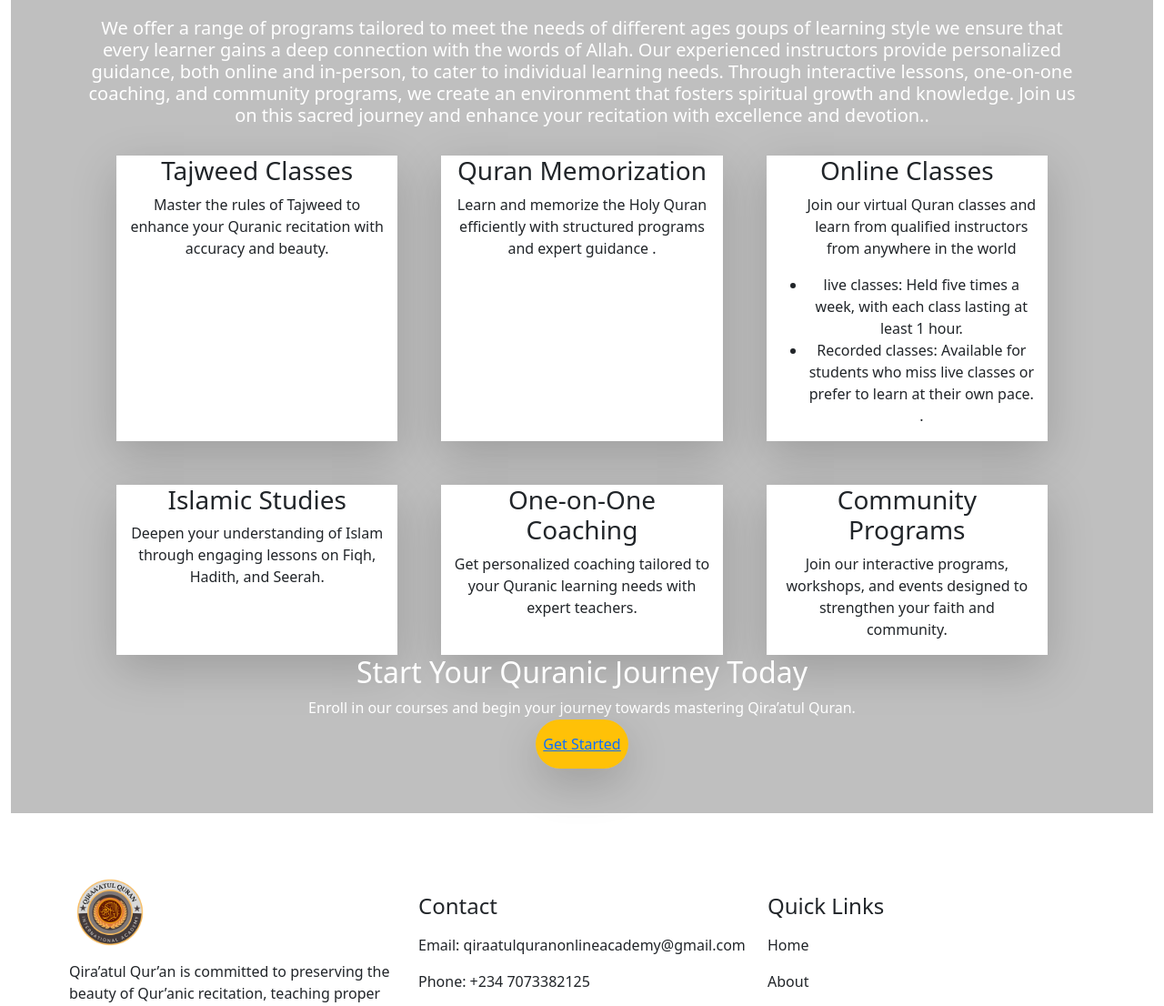
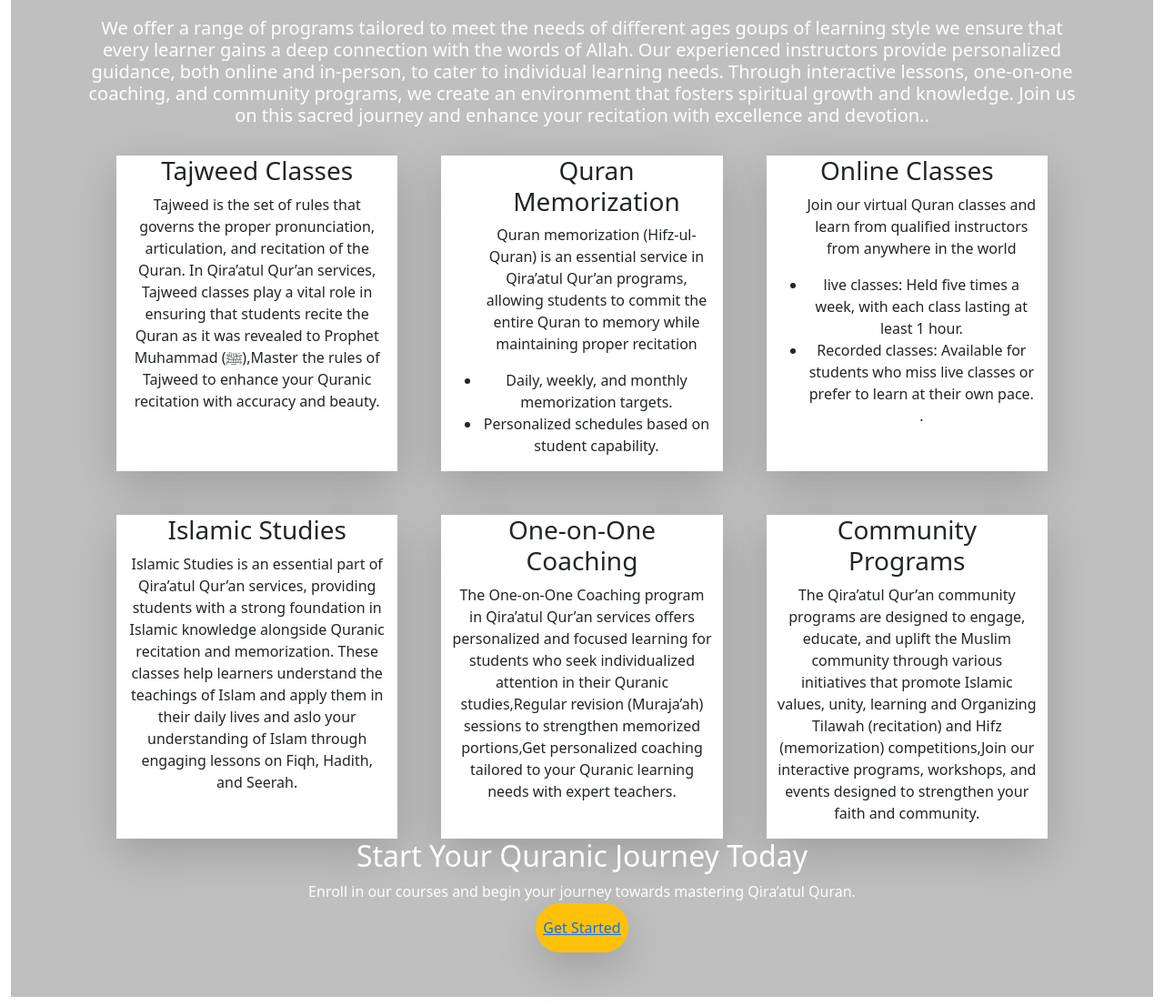
Before and after one commit to Hazratbilo/qira-atul-quran, a plain HTML site: page services.html in a window 1280 px wide. Shown: the part 332-1438 px from the top of the page at 91% size. Drawn offline with nearby package versions, Linux system fonts and the light colour scheme.

Commit message:
fifth push

```diff
--- a/services.html
+++ b/services.html
@@ -63,42 +63,54 @@
                     <div class="row gap-5 mb-5 px-5">
                         <div class="bg-white col-md p-6 rounded-lg shadow-lg text-center">
                             <h3 class="text-2xl font-semibold text-green-700">Tajweed Classes</h3>
-                            <p class="text-gray-600 mt-2">Master the rules of Tajweed to enhance your Quranic recitation
+                            <p class="text-gray-600 mt-2">Tajweed is the set of rules that governs the proper
+                                pronunciation, articulation, and recitation of the Quran. In Qira’atul Qur’an services,
+                                Tajweed classes play a vital role in ensuring that students recite the Quran as it was
+                                revealed to Prophet Muhammad (ﷺ),Master the rules of Tajweed to enhance your Quranic
+                                recitation
                                 with accuracy and beauty.</p>
                         </div>
                         <div class="bg-white p-6 rounded-lg shadow-lg col-md text-center">
-                            <h3 class="text-2xl font-semibold text-green-700">Quran Memorization</h3>
-                            <p class="text-gray-600 mt-2">Learn and memorize the Holy Quran efficiently with structured
-                                programs and expert guidance .</p>
+                            <ul>
+                                <h3 class="text-2xl font-semibold text-green-700">Quran Memorization</h3>
+                                <p class="text-gray-600 mt-2"> Quran memorization (Hifz-ul-Quran) is an essential
+                                    service in Qira’atul Qur’an programs, allowing students to commit the entire Quran
+                                    to memory while maintaining proper recitation
+                                    <li> Daily, weekly, and monthly memorization targets.</li>
+                                    <li> Personalized schedules based on student capability.</li>
+                                </p>
                         </div>
                         <div class="bg-white p-6 rounded-lg col-md shadow-lg text-center">
                             <h3 class="text-2xl font-semibold text-green-700">Online Classes</h3>
                             <ul>
                                 <p class="text-gray-600 mt-2">Join our virtual Quran classes and learn from qualified
                                     instructors from anywhere in the world
-                                <li>live classes: Held five times a week, with each class lasting at least 1 hour.</li>
-                                <li> Recorded classes: Available for students who miss live classes or prefer to learn
-                                    at their own pace.</li>
-                                .</p>
-                                </ul>
+                                    <li>live classes: Held five times a week, with each class lasting at least 1 hour.
+                                    </li>
+                                    <li> Recorded classes: Available for students who miss live classes or prefer to
+                                        learn
+                                        at their own pace.</li>
+                                    .
+                                </p>
+                            </ul>
                         </div>
                     </div>
                     <div class="row gap-5 px-5">
 
                         <div class="bg-white p-6 col-md rounded-lg shadow-lg text-center">
                             <h3 class="text-2xl font-semibold text-green-700">Islamic Studies</h3>
-                            <p class="text-gray-600 mt-2">Deepen your understanding of Islam through engaging lessons on
+                            <p class="text-gray-600 mt-2">Islamic Studies is an essential part of Qira’atul Qur’an services, providing students with a strong foundation in Islamic knowledge alongside Quranic recitation and memorization. These classes help learners understand the teachings of Islam and apply them in their daily lives and aslo your understanding of Islam through engaging lessons on
                                 Fiqh, Hadith, and Seerah.</p>
                         </div>
                         <div class="bg-white p-6 col-md rounded-lg shadow-lg text-center">
                             <h3 class="text-2xl font-semibold text-green-700">One-on-One Coaching</h3>
-                            <p class="text-gray-600 mt-2">Get personalized coaching tailored to your Quranic learning
+                            <p class="text-gray-600 mt-2">The One-on-One Coaching program in Qira’atul Qur’an services offers personalized and focused learning for students who seek individualized attention in their Quranic studies,Regular revision (Muraja’ah) sessions to strengthen memorized portions,Get personalized coaching tailored to your Quranic learning
                                 needs
                                 with expert teachers.</p>
                         </div>
                         <div class="bg-white p-6 col-md rounded-lg shadow-lg text-center">
                             <h3 class="text-2xl font-semibold text-green-700">Community Programs</h3>
-                            <p class="text-gray-600 mt-2">Join our interactive programs, workshops, and events designed
+                            <p class="text-gray-600 mt-2">The Qira’atul Qur’an community programs are designed to engage, educate, and uplift the Muslim community through various initiatives that promote Islamic values, unity, learning and Organizing Tilawah (recitation) and Hifz (memorization) competitions,Join our interactive programs, workshops, and events designed
                                 to
                                 strengthen your faith and community.</p>
                         </div>
@@ -109,7 +121,7 @@
                 <h2 class="text-3xl font-bold">Start Your Quranic Journey Today</h2>
                 <p class="text-lg mt-2">Enroll in our courses and begin your journey towards mastering Qira’atul Quran.
                 </p>
-                <a href="/contact"
+                <a href="contact.html"
                     class="mt-4 inline-block bg-warning p-2 text-green-700 px-6 py-3 rounded-pill shadow-lg font-semibold hover:bg-gray-200">Get
                     Started</a>
             </div>
```
